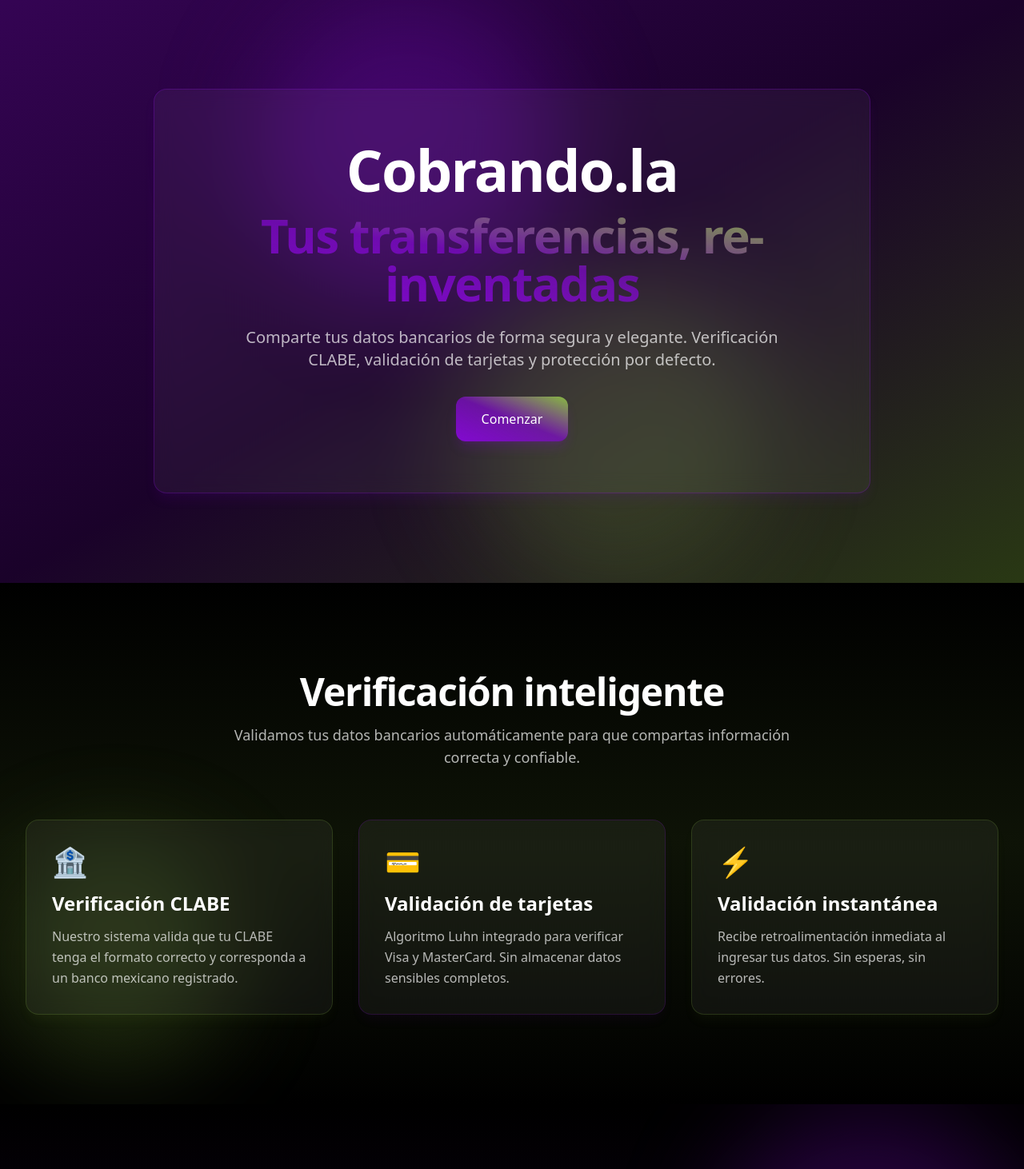
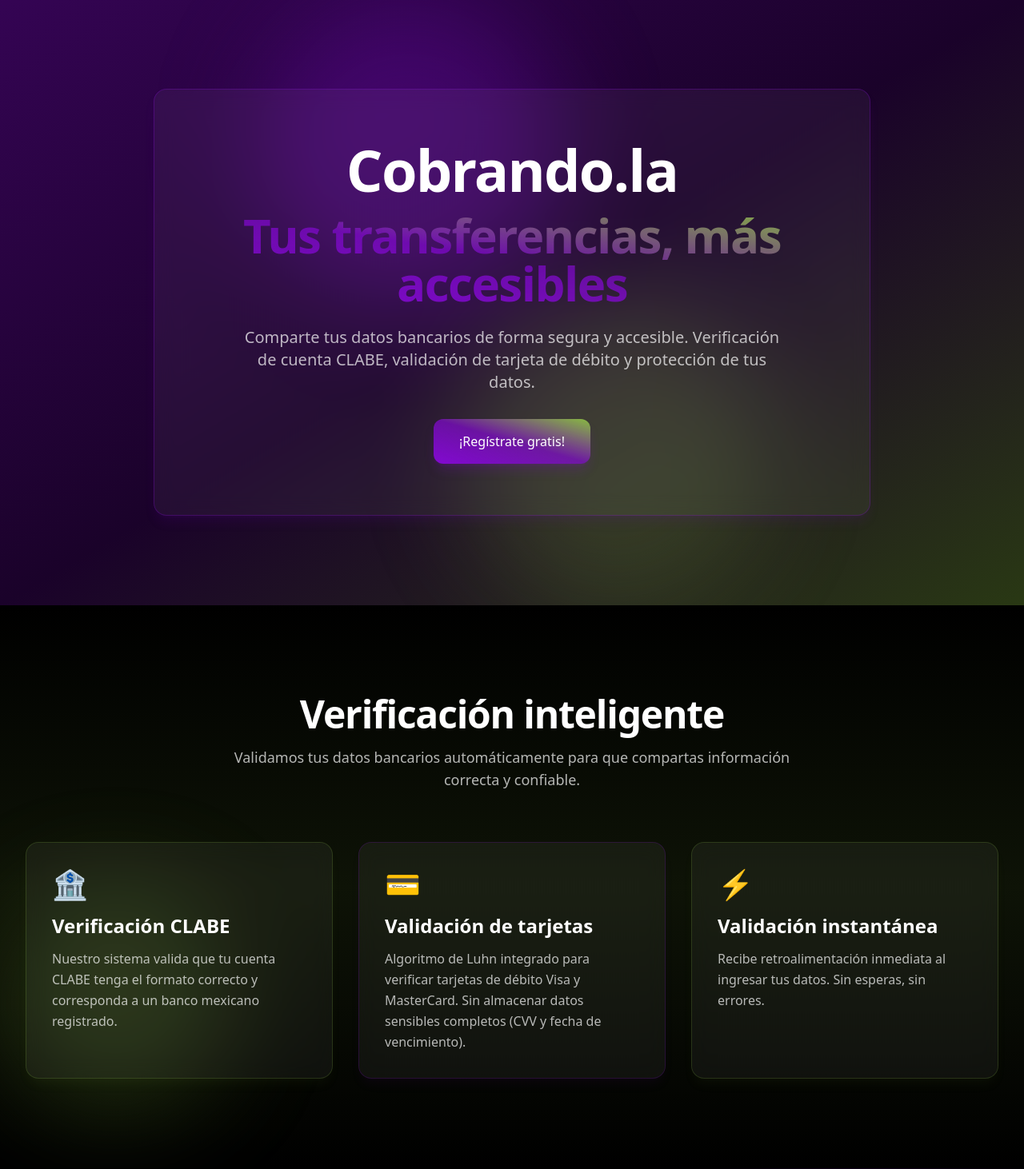
Before and after one commit to ferdotdeb/cobrando-la, a Django app: page / in a window 1280 px wide. Shown: the part 82-1544 px from the top of the page at 80% size. Run offline with Django 5.2, Linux system fonts and the light colour scheme; some libraries are stand-ins or nearby versions.

Commit message:
✨ Update titles and descriptions across templates for improved clarity and user engagement

```diff
--- a/accounts/templates/accounts/signup.html
+++ b/accounts/templates/accounts/signup.html
@@ -5,7 +5,7 @@
     <meta charset="UTF-8">
     <meta name="viewport" content="width=device-width, initial-scale=1.0">
     <meta name="description" content="Crea tu cuenta en Cobrando.la - Registro rápido y seguro">
-    <title>Crear cuenta - Cobrando.la</title>
+    <title>¡Unete a nosotros!</title>
     {% tailwind_css %}
     <style>
         /* Respeta preferencias de movimiento reducido */
--- a/accounts/templates/registration/login.html
+++ b/accounts/templates/registration/login.html
@@ -5,7 +5,7 @@
     <meta charset="UTF-8">
     <meta name="viewport" content="width=device-width, initial-scale=1.0">
     <meta name="description" content="Inicia sesión en Cobrando.la - Accede a tu cuenta de forma segura">
-    <title>Iniciar sesión - Cobrando.la</title>
+    <title>¡Hola de nuevo!</title>
     {% tailwind_css %}
     <style>
         /* Respeta preferencias de movimiento reducido */
@@ -62,7 +62,6 @@
                             {% for field, errors in form.errors.items %}
                                 {% for e in errors %}<li>{{ e }}</li>{% endfor %}
                             {% endfor %}
-                            {% for e in form.non_field_errors %}<li>{{ e }}</li>{% endfor %}
                         </ul>
                     </div>
                 </div>
@@ -128,7 +127,7 @@
             <div class="text-center">
                 <a href="{% url 'signup' %}"
                    class="inline-flex items-center gap-2 text-sm font-medium text-white/80 hover:text-white underline-offset-4 hover:underline focus-visible:outline-none focus-visible:ring-2 focus-visible:ring-[#88BA41] rounded px-2 py-1 transition">
-                    Crear una cuenta nueva
+                    ¡Crea tu cuenta!
                     <svg class="w-4 h-4" fill="none" stroke="currentColor" viewBox="0 0 24 24">
                         <path stroke-linecap="round" stroke-linejoin="round" stroke-width="2" d="M17 8l4 4m0 0l-4 4m4-4H3"></path>
                     </svg>
--- a/home/templates/home/index.html
+++ b/home/templates/home/index.html
@@ -4,8 +4,8 @@
 <head>
     <meta charset="UTF-8">
     <meta name="viewport" content="width=device-width, initial-scale=1.0">
-    <meta name="description" content="Cobrando.la - Tus transferencias, re-inventadas. Plataforma segura para compartir datos bancarios con verificación CLABE y validación de tarjetas.">
-    <title>Cobrando.la - Tus transferencias, re-inventadas</title>
+    <meta name="description" content="Cobrando.la - Tus transferencias, más accesibles. Plataforma segura para compartir datos bancarios con verificación CLABE y validación de tarjetas.">
+    <title>Tus transferencias, más accesibles</title>
     {% tailwind_css %}
     <style>
         /* Respeta preferencias de movimiento reducido */
@@ -37,7 +37,7 @@
                 <div class="hidden md:flex items-center gap-8">
                     {% if user.is_authenticated %}
                         <a href="{% url 'dashboard' %}" class="text-sm font-medium text-white/80 hover:text-white underline-offset-4 hover:underline focus-visible:outline-none focus-visible:ring-2 focus-visible:ring-[#88BA41] rounded px-2 py-1 transition">
-                            Dashboard
+                            Panel de configuración
                         </a>
                         <a href="{% url 'public_profile' public_slug=user.public_slug %}" class="text-sm font-medium text-white/80 hover:text-white underline-offset-4 hover:underline focus-visible:outline-none focus-visible:ring-2 focus-visible:ring-[#88BA41] rounded px-2 py-1 transition">
                             Perfil público
@@ -77,7 +77,7 @@
                 <div class="flex flex-col gap-3">
                     {% if user.is_authenticated %}
                         <a href="{% url 'dashboard' %}" class="text-sm font-medium text-white/80 hover:text-white px-3 py-2 rounded-lg hover:bg-white/5 transition">
-                            Dashboard
+                            Panel de configuración
                         </a>
                         <a href="{% url 'public_profile' public_slug=user.public_slug %}" class="text-sm font-medium text-white/80 hover:text-white px-3 py-2 rounded-lg hover:bg-white/5 transition">
                             Perfil público
@@ -124,24 +124,24 @@
 
                         <!-- Título principal 2 -->
                         <h2 class="text-3xl sm:text-4xl lg:text-5xl xl:text-6xl font-semibold tracking-tight bg-gradient-to-tr from-[#830AD1] via-[#830AD1]/70 to-[#88BA41] bg-clip-text text-transparent mb-6">
-                            Tus transferencias, re-inventadas
+                            Tus transferencias, más accesibles
                         </h2>
 
                         <!-- Subcopy -->
                         <p class="text-lg sm:text-xl text-white/70 max-w-2xl mx-auto mb-8">
-                            Comparte tus datos bancarios de forma segura y elegante. Verificación CLABE, validación de tarjetas y protección por defecto.
+                            Comparte tus datos bancarios de forma segura y accesible. Verificación de cuenta CLABE, validación de tarjeta de débito y protección de tus datos.
                         </p>
 
                         <!-- CTA primario -->
                         {% if user.is_authenticated %}
                             <a href="{% url 'dashboard' %}"
                                class="inline-block rounded-xl px-6 py-3 sm:px-8 sm:py-4 font-medium text-white bg-gradient-to-tr from-[#830AD1] via-[#830AD1]/70 to-[#88BA41] hover:scale-[1.02] focus-visible:outline-none focus-visible:ring-2 focus-visible:ring-[#88BA41] focus-visible:ring-offset-2 focus-visible:ring-offset-black transition duration-300 shadow-lg shadow-[#830AD1]/20">
-                                Ir al Dashboard
+                                Ir al panel de configuración
                             </a>
                         {% else %}
                             <a href="{% url 'signup' %}"
                                class="inline-block rounded-xl px-6 py-3 sm:px-8 sm:py-4 font-medium text-white bg-gradient-to-tr from-[#830AD1] via-[#830AD1]/70 to-[#88BA41] hover:scale-[1.02] focus-visible:outline-none focus-visible:ring-2 focus-visible:ring-[#88BA41] focus-visible:ring-offset-2 focus-visible:ring-offset-black transition duration-300 shadow-lg shadow-[#830AD1]/20">
-                                Comenzar
+                                ¡Regístrate gratis!
                             </a>
                         {% endif %}
                     </div>
@@ -175,7 +175,7 @@
                         <div class="text-4xl mb-4">🏦</div>
                         <h3 class="text-xl sm:text-2xl font-semibold mb-3">Verificación CLABE</h3>
                         <p class="text-white/70 leading-relaxed">
-                            Nuestro sistema valida que tu CLABE tenga el formato correcto y corresponda a un banco mexicano registrado.
+                            Nuestro sistema valida que tu cuenta CLABE tenga el formato correcto y corresponda a un banco mexicano registrado.
                         </p>
                     </div>
 
@@ -184,7 +184,7 @@
                         <div class="text-4xl mb-4">💳</div>
                         <h3 class="text-xl sm:text-2xl font-semibold mb-3">Validación de tarjetas</h3>
                         <p class="text-white/70 leading-relaxed">
-                            Algoritmo Luhn integrado para verificar Visa y MasterCard. Sin almacenar datos sensibles completos.
+                        Algoritmo de Luhn integrado para verificar tarjetas de débito Visa y MasterCard. Sin almacenar datos sensibles completos (CVV y fecha de vencimiento).
                         </p>
                     </div>
 
@@ -303,7 +303,7 @@
                             Código abierto, confianza transparente
                         </h2>
                         <p class="text-lg text-white/70 mb-8">
-                            Cobrando.la es un proyecto de código abierto. Puedes revisar, auditar y contribuir al código en GitHub.
+                            Cobrando.la es de código abierto. Puedes revisar, auditar y contribuir al código en GitHub.
                         </p>
                         <a href="https://github.com/ferdotdeb/cobrando-la"
                            target="_blank"
@@ -351,7 +351,7 @@
 
                         <div class="rounded-xl border border-[#830AD1]/20 bg-gradient-to-br from-[#830AD1]/5 to-transparent p-6 hover:bg-[#830AD1]/10 hover:border-[#830AD1]/40 transition duration-300">
                             <div class="text-3xl mb-3">⚖️</div>
-                            <h3 class="text-lg font-semibold mb-2">Libertad GPL 3.0</h3>
+                            <h3 class="text-lg font-semibold mb-2">Licencia GPL 3.0</h3>
                             <p class="text-sm text-white/70">Usa, modifica y distribuye bajo licencia libre.</p>
                         </div>
 
@@ -416,7 +416,7 @@
                             </button>
                             <div id="faq-2" class="faq-content hidden" role="region">
                                 <div class="px-6 pb-5 text-white/70 leading-relaxed">
-                                    <p>Tus datos se almacenan encriptados en nuestra base de datos. Cada cuenta tiene un slug público único e imposible de adivinar. Además, tú controlas qué información es visible: puedes ocultar cualquier dato bancario en cualquier momento desde tu Dashboard. Las contraseñas se almacenan con hash seguro y nunca en texto plano.</p>
+                                    <p>Tus datos se almacenan encriptados en nuestra base de datos. Cada cuenta tiene un slug público único e imposible de adivinar. Además, tú controlas qué información es visible: puedes ocultar cualquier dato bancario en cualquier momento desde tu panel de control. Las contraseñas se almacenan con hash seguro y nunca en texto plano.</p>
                                 </div>
                             </div>
                         </div>
@@ -434,7 +434,7 @@
                             </button>
                             <div id="faq-3" class="faq-content hidden" role="region">
                                 <div class="px-6 pb-5 text-white/70 leading-relaxed">
-                                    <p>Soportamos todos los bancos mexicanos que emiten CLABE. Para tarjetas, validamos Visa y MasterCard usando el algoritmo Luhn. La validación es estructural (formato correcto), no verificamos fondos ni conectamos con emisores de tarjetas.</p>
+                                    <p>Soportamos todos los bancos mexicanos que emiten CLABE. Para tarjetas, validamos el emisor Visa y MasterCard usando el algoritmo de Luhn. La validación es estructural (formato correcto), no verificamos fondos ni conectamos con emisores de tarjetas.</p>
                                 </div>
                             </div>
                         </div>
@@ -470,7 +470,7 @@
                             </button>
                             <div id="faq-5" class="faq-content hidden" role="region">
                                 <div class="px-6 pb-5 text-white/70 leading-relaxed">
-                                    <p>¡Absolutamente! En tu Dashboard tienes control total sobre la visibilidad de cada dato bancario. Con un simple clic puedes ocultar o mostrar cualquier información. Los cambios se reflejan inmediatamente en tu perfil público. Tú decides qué comparte y cuándo.</p>
+                                    <p>¡Absolutamente! En tu panel de control, puedes gestionar la visibilidad de cada dato bancario. Con un simple clic puedes ocultar o mostrar cualquier información. Los cambios se reflejan inmediatamente en tu perfil público. Tú decides qué comparte y cuándo.</p>
                                 </div>
                             </div>
                         </div>
```
Also changed, not shown: bank_details/templates/bank_details/dashboard.html (+13 -13 lines), bank_details/templates/bank_details/public_profile.html (+6 -6 lines), .devcontainer/docker-compose.yml.
